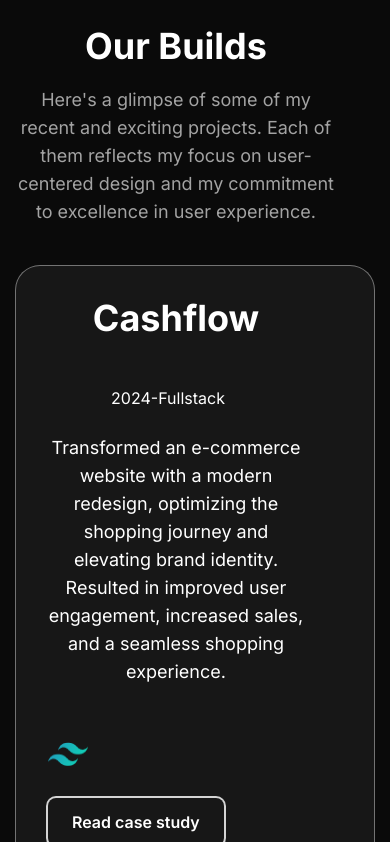
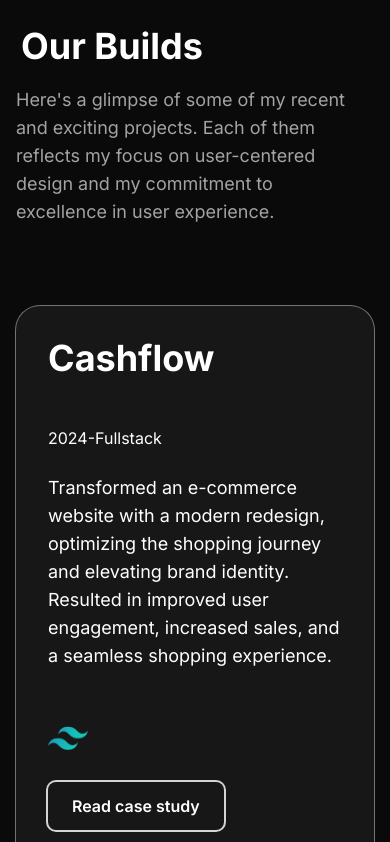
Before and after one commit to khardikk/Builders_hub, a React (Vite) app in the folder Frontend/builders_landing/: page / in a window 390 px wide. Shown: the part 834-1676 px from the top of the page. Built offline with nearby package versions, Linux system fonts and the light colour scheme.

Commit message:
Refactor responsive styles in About, Card, Contact, and OurBuilds components

```diff
--- a/Frontend/builders_landing/src/components/About.jsx
+++ b/Frontend/builders_landing/src/components/About.jsx
@@ -41,7 +41,7 @@ const memberInfo = [
 const About = () => {
   return (
     <>
-    <div className='max-[480px]:mb-24 max-[480px]:p-4'>
+    <div className='max-[480px]:p-4 max-[480px]:mb-10'>
    <h1 className="text-left mb-10 font-Inter font-bold text-4xl">About Us</h1>
     <div className="swiper-container">
       <Swiper
@@ -53,7 +53,7 @@ const About = () => {
           className="mySwiper-about"
         >
         {memberInfo.map((member, index) => (
-          <SwiperSlide className='px-12'>
+          <SwiperSlide className='px-12  max-[480px]:px-4'>
           <div  key={index}>
             <AboutComponent
               memberName={member.memberName}
@@ -74,11 +74,11 @@ const About = () => {
 
 const AboutComponent = ({ memberName, memberIntro, twitterLink, linkedinLink, githubLink }) => {
   return (
-    <div data-aos="fade-up" data-aos-duration="1500" id='about-section' className="flex flex-row justify-between mt-8 mb-20">
-      <div className="flex flex-col w-[51.375rem]">
-        <h4 className="text-left mb-10 font-Inter font-bold text-4xl">{memberName}</h4>
-        <p className="text-left w-[45rem] font-DMSans text-2xl leading-relaxed mb-8">{memberIntro}</p>
-        <div className='flex gap-3'>
+    <div data-aos="fade-up" data-aos-duration="1500" id='about-section' className="flex flex-row justify-between mt-8 mb-20  max-[480px]:flex-col-reverse max-[480px]:items-center max-[480px]:mb-10">
+      <div className="flex flex-col w-[51.375rem] max-[480px]:w-full">
+        <h4 className="text-left mb-10 font-Inter font-bold text-4xl max-[480px]:text-center">{memberName}</h4>
+        <p className="text-left w-[45rem] font-DMSans text-2xl leading-relaxed mb-8  max-[480px]:text-base  max-[480px]:w-[315px] max-[480px]:text-center max-[480px]:mt-5">{memberIntro}</p>
+        <div className='flex gap-3 max-[480px]:justify-center'>
           <a href={twitterLink} target="_blank" rel="noopener noreferrer" className='bg-neutral-950 px-3 py-3 rounded-lg ring-1 ring-neutral-500 flex items-center justify-center'>
             <img className='w-[24px] h-[24px]' src={twitter} alt="Twitter" />
           </a>
@@ -90,7 +90,7 @@ const AboutComponent = ({ memberName, memberIntro, twitterLink, linkedinLink, gi
           </a>
         </div>
       </div>
-      <div className="flex ml-10">
+      <div className="flex ml-10 max-[480px]:ml-2">
         <img src={aboutus} alt="About Us" />
       </div>
     </div>
--- a/Frontend/builders_landing/src/components/Card.jsx
+++ b/Frontend/builders_landing/src/components/Card.jsx
@@ -10,9 +10,9 @@ const Card = (props) => {
         {/* Text div */}
         <div className='pr-4  flex flex-col'>
         <div className='h-full items-start col-span-1 flex flex-col justify-around max-sm:mb-6'>
-          <h1 className='mb-6 font-Inter font-bold text-4xl text-left max-sm:w-[16rem] max-sm:text-center'>Cashflow</h1>
-          <span className='py-6 font-Inter font-normal text-base text-left max-sm:text-center max-sm:w-[15rem]'>2024-Fullstack</span>
-          <p className='font-Inter font-normal text-lg text-left max-sm:w-[16rem] max-sm:text-center'>
+          <h1 className='mb-6 font-Inter font-bold text-4xl text-left max-sm:w-[16rem] max-sm:text-left'>Cashflow</h1>
+          <span className='py-6 font-Inter font-normal text-base text-left max-sm:text-left max-sm:w-[15rem]'>2024-Fullstack</span>
+          <p className='font-Inter font-normal text-lg text-left max-sm:w-[19rem] max-sm:text-left'>
             Transformed an e-commerce website with a modern redesign, optimizing the shopping journey and elevating brand identity. Resulted in improved user engagement, increased sales, and a seamless shopping experience.
           </p>
           <img className='w-[40px] h-[24px] mb-20 mt-14 max-sm:mb-8' src={stack} alt='stack' />
--- a/Frontend/builders_landing/src/components/Contact.jsx
+++ b/Frontend/builders_landing/src/components/Contact.jsx
@@ -11,7 +11,7 @@ const Contact = () => {
       >
 
         <div id='contact-section' style={{ textAlign: 'center' }}>
-        <img src={ellipseleft} style={{ position: 'absolute',top: 0,left: 0,}}></img>
+        <img src={ellipseleft}  className='max-[480px]:z-[-1]' style={{ position: 'absolute',top: 0,left: 0,}}></img>
 
           <div className='flex flex-col items-center justify-center my-20 w-[602px] max-[480px]:w-[18rem]'>
             <div style={{ marginBottom: '20px' }}>
@@ -21,7 +21,7 @@ const Contact = () => {
             </div>
 
           </div>
-          <img src={ellipseright} style={{ position: 'absolute',bottom: 0,right: 0,}}></img>
+          <img src={ellipseright} className='max-[480px]:z-[-1]' style={{ position: 'absolute',bottom: 0,right: 0,}}></img>
         </div>
       </div>
     </>
--- a/Frontend/builders_landing/src/components/OurBuilds.jsx
+++ b/Frontend/builders_landing/src/components/OurBuilds.jsx
@@ -5,9 +5,9 @@ import yogawebsite from '../assets/yogaproject.png';
 import cashflow from '../assets/cashflow.png';
 const OurBuilds = () => {
   return (
-    <div data-aos="fade-up" data-aos-duration="1500" id='our-builds-section' className='mb-48 max-[480px]:mb-24 max-[480px]:p-4'>
-        <h1 className="text-left mb-5 font-Inter font-bold text-5xl max-[480px]:w-[20rem] max-[480px]:text-4xl max-[480px]:text-center"> Our Builds</h1>
-        <p className=" w-[48rem] text-left mb-10 font-Inter font-normal text-lg text-neutral-400 max-[480px]:w-[20rem] max-sm:text-center">Here's a glimpse of some of my recent and exciting projects.
+    <div data-aos="fade-up" data-aos-duration="1500" id='our-builds-section' className='mb-48 max-[480px]:mb-24 max-[480px]:p-4  max-[480px]:flex max-[480px]:flex-col'>
+        <h1 className="text-left mb-5 font-Inter font-bold text-5xl max-[480px]:w-[12rem] max-[480px]:text-4xl max-[480px]:text-center"> Our Builds</h1>
+        <p className=" w-[48rem] text-left mb-10 font-Inter font-normal text-lg text-neutral-400 max-[480px]:w-[21rem]">Here's a glimpse of some of my recent and exciting projects.
          Each of them reflects my focus on user-centered design and my commitment to excellence in user experience.</p>
         <Card src={projectimg} />
         <Card src={yogawebsite} />
```
